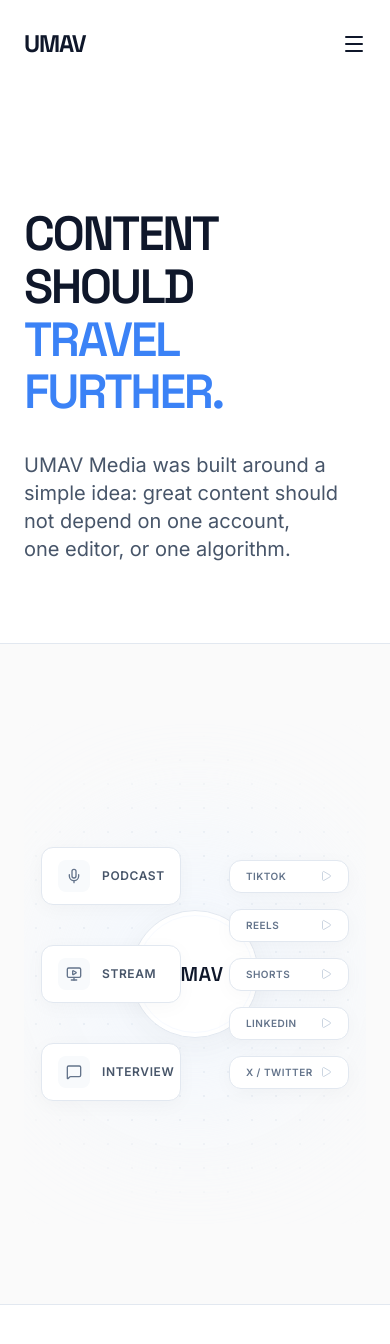
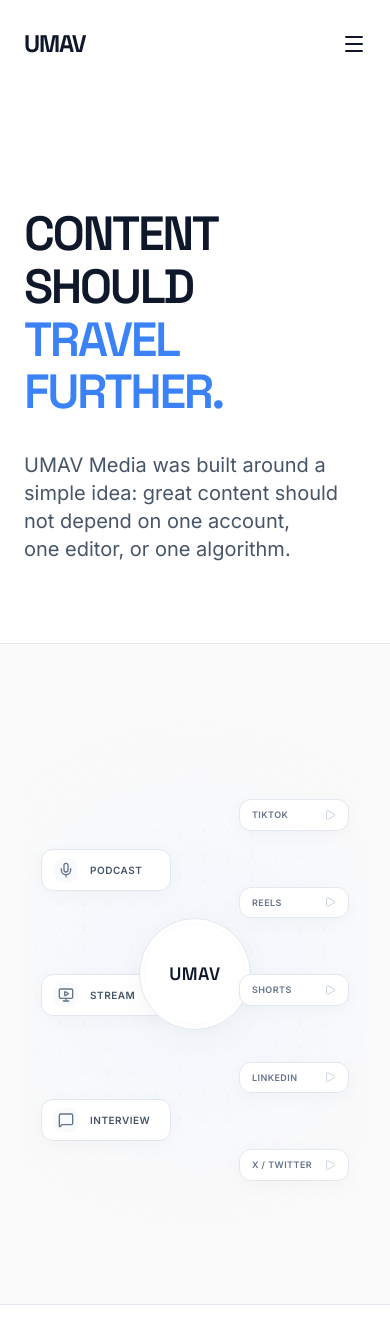
Before and after one commit to kunwarsaurav/UMAV-Media, a Next.js app in the folder frontend/: page /about in a window 390 px wide. Shown: the top 1344 px of the page. Built offline with nearby package versions, Linux system fonts and the light colour scheme.

Commit message:
NetworkVisualization component and implement brands landing page improved

```diff
--- a/frontend/src/components/NetworkVisualization.tsx
+++ b/frontend/src/components/NetworkVisualization.tsx
@@ -2,7 +2,7 @@
 
 import { motion } from "framer-motion";
 import { useEffect, useState } from "react";
-import { Mic, Video, MessageSquare, Play, Smartphone, MonitorPlay } from "lucide-react";
+import { Mic, MonitorPlay, MessageSquare, Play, Smartphone } from "lucide-react";
 
 export function NetworkVisualization() {
   const [mounted, setMounted] = useState(false);
@@ -27,8 +27,12 @@
     { label: "X / TWITTER" },
   ];
 
+  // Exact vertical center percentages for alignment
+  const inputY = [25, 50, 75];
+  const outputY = [15, 32.5, 50, 67.5, 85];
+
   return (
-    <div className="relative w-full h-[500px] md:h-[600px] flex items-center justify-center font-sans overflow-hidden bg-[#FAFAFA] rounded-2xl">
+    <div className="relative w-full h-[500px] md:h-[600px] font-sans overflow-hidden bg-[#FAFAFA] rounded-2xl">
       {/* Elegant Dot Pattern Background */}
       <div
         className="absolute inset-0 z-0 opacity-40"
@@ -44,7 +48,7 @@
       <div className="absolute top-1/2 left-1/2 -translate-x-1/2 -translate-y-1/2 w-[300px] h-[300px] bg-blue-50 rounded-full blur-3xl opacity-60 z-0" />
 
       {/* SVG Connections */}
-      <svg className="absolute inset-0 w-full h-full z-10 pointer-events-none">
+      <svg className="absolute inset-0 w-full h-full z-10 pointer-events-none" preserveAspectRatio="none">
         <defs>
           <linearGradient id="flowGradientRight" x1="0%" y1="0%" x2="100%" y2="0%">
             <stop offset="0%" stopColor="#E2E8F0" stopOpacity="0" />
@@ -62,14 +66,14 @@
         {inputs.map((_, i) => (
           <motion.path
             key={`in-line-${i}`}
-            d={`M 20% ${30 + i * 20}% C 40% ${30 + i * 20}%, 40% 50%, 50% 50%`}
+            d={`M 15% ${inputY[i]}% C 35% ${inputY[i]}%, 35% 50%, 50% 50%`}
             fill="none"
             stroke="url(#flowGradientLeft)"
-            strokeWidth="1.5"
-            strokeDasharray="4 4"
-            initial={{ strokeDashoffset: 20 }}
+            strokeWidth="2"
+            strokeDasharray="6 6"
+            initial={{ strokeDashoffset: 24 }}
             animate={{ strokeDashoffset: 0 }}
-            transition={{ duration: 1, repeat: Infinity, ease: "linear" }}
+            transition={{ duration: 1.5, repeat: Infinity, ease: "linear" }}
           />
         ))}
 
@@ -77,72 +81,70 @@
         {outputs.map((_, i) => (
           <motion.path
             key={`out-line-${i}`}
-            d={`M 50% 50% C 60% 50%, 60% ${15 + i * 17.5}%, 80% ${15 + i * 17.5}%`}
+            d={`M 50% 50% C 65% 50%, 65% ${outputY[i]}%, 85% ${outputY[i]}%`}
             fill="none"
             stroke="url(#flowGradientRight)"
-            strokeWidth="1.5"
-            strokeDasharray="4 4"
-            initial={{ strokeDashoffset: 20 }}
+            strokeWidth="2"
+            strokeDasharray="6 6"
+            initial={{ strokeDashoffset: 24 }}
             animate={{ strokeDashoffset: 0 }}
-            transition={{ duration: 1, repeat: Infinity, ease: "linear" }}
+            transition={{ duration: 1.5, repeat: Infinity, ease: "linear" }}
           />
         ))}
       </svg>
+
+      {/* Input Nodes (Left side) */}
+      {inputs.map((item, i) => (
+        <motion.div
+          key={item.label}
+          initial={{ opacity: 0, x: -20 }}
+          animate={{ opacity: 1, x: 0 }}
+          transition={{ duration: 0.6, delay: 0.2 + i * 0.1 }}
+          className="absolute left-[5%] md:left-[8%] z-20"
+          style={{ top: `${inputY[i]}%`, transform: "translateY(-50%)" }}
+        >
+          <div className="flex items-center gap-3 px-3 py-2 md:px-4 md:py-3 bg-white border border-[#E2E8F0] rounded-xl shadow-[0_4px_20px_rgb(0,0,0,0.03)] w-[130px] md:w-[150px]">
+            <div className="p-1 md:p-2 bg-[#F8FAFC] rounded-lg shrink-0">
+              {item.icon}
+            </div>
+            <span className="text-[10px] md:text-xs font-semibold tracking-wider text-[#475569]">
+              {item.label}
+            </span>
+          </div>
+        </motion.div>
+      ))}
 
       {/* Central Node */}
       <motion.div
         initial={{ opacity: 0, scale: 0.95 }}
         animate={{ opacity: 1, scale: 1 }}
         transition={{ duration: 0.8 }}
-        className="absolute z-20 w-32 h-32 md:w-40 md:h-40 rounded-full bg-white border border-[#E2E8F0] shadow-[0_8px_30px_rgb(0,0,0,0.04)] flex items-center justify-center"
+        className="absolute top-1/2 left-1/2 -translate-x-1/2 -translate-y-1/2 z-20 w-28 h-28 md:w-40 md:h-40 rounded-full bg-white border border-[#E2E8F0] shadow-[0_8px_30px_rgb(0,0,0,0.04)] flex items-center justify-center"
       >
         <div className="absolute inset-1 rounded-full border border-blue-50 opacity-50" />
-        <span className="font-heading font-semibold text-xl md:text-2xl text-[#0F172A] tracking-wide">
+        <span className="font-heading font-semibold text-lg md:text-2xl text-[#0F172A] tracking-wide">
           UMAV
         </span>
       </motion.div>
 
-      {/* Input Nodes (Left side) */}
-      <div className="absolute left-[5%] md:left-[10%] flex flex-col gap-10 md:gap-14 z-20 h-full justify-center">
-        {inputs.map((item, i) => (
-          <motion.div
-            key={item.label}
-            initial={{ opacity: 0, x: -20 }}
-            animate={{ opacity: 1, x: 0 }}
-            transition={{ duration: 0.6, delay: 0.2 + i * 0.1 }}
-            className="flex items-center"
-          >
-            <div className="flex items-center gap-3 px-4 py-3 bg-white border border-[#E2E8F0] rounded-xl shadow-[0_4px_20px_rgb(0,0,0,0.03)] w-[140px] md:w-[160px]">
-              <div className="p-2 bg-[#F8FAFC] rounded-lg">
-                {item.icon}
-              </div>
-              <span className="text-xs md:text-sm font-semibold tracking-wider text-[#475569]">
-                {item.label}
-              </span>
-            </div>
-          </motion.div>
-        ))}
-      </div>
-
       {/* Output Nodes (Right side) */}
-      <div className="absolute right-[5%] md:right-[10%] flex flex-col gap-4 md:gap-6 z-20 h-full justify-center">
       {outputs.map((item, i) => (
         <motion.div
           key={item.label}
           initial={{ opacity: 0, x: 20 }}
           animate={{ opacity: 1, x: 0 }}
           transition={{ duration: 0.6, delay: 0.5 + i * 0.1 }}
-            className="flex items-center"
+          className="absolute right-[5%] md:right-[8%] z-20"
+          style={{ top: `${outputY[i]}%`, transform: "translateY(-50%)" }}
         >
-            <div className="flex items-center justify-between px-4 py-2 bg-white border border-[#E2E8F0] rounded-xl shadow-[0_4px_20px_rgb(0,0,0,0.03)] w-[120px] md:w-[140px] group hover:border-[#3B82F6] transition-colors cursor-default">
-              <span className="text-[10px] md:text-xs font-semibold tracking-wider text-[#64748B] group-hover:text-[#3B82F6] transition-colors">
+          <div className="flex items-center justify-between px-3 py-2 md:px-4 md:py-3 bg-white border border-[#E2E8F0] rounded-xl shadow-[0_4px_20px_rgb(0,0,0,0.03)] w-[110px] md:w-[140px] group hover:border-[#3B82F6] transition-colors cursor-default">
+            <span className="text-[9px] md:text-xs font-semibold tracking-wider text-[#64748B] group-hover:text-[#3B82F6] transition-colors">
               {item.label}
             </span>
-              <Play className="w-3 h-3 text-[#CBD5E1] group-hover:text-[#3B82F6] transition-colors" />
+            <Play className="w-3 h-3 text-[#CBD5E1] group-hover:text-[#3B82F6] transition-colors shrink-0" />
           </div>
         </motion.div>
       ))}
     </div>
-    </div>
   );
 }
```
Also changed, not shown: frontend/src/app/brands/page.tsx (+51 -65 lines). Lines whose indentation alone changed are shown as unchanged.
